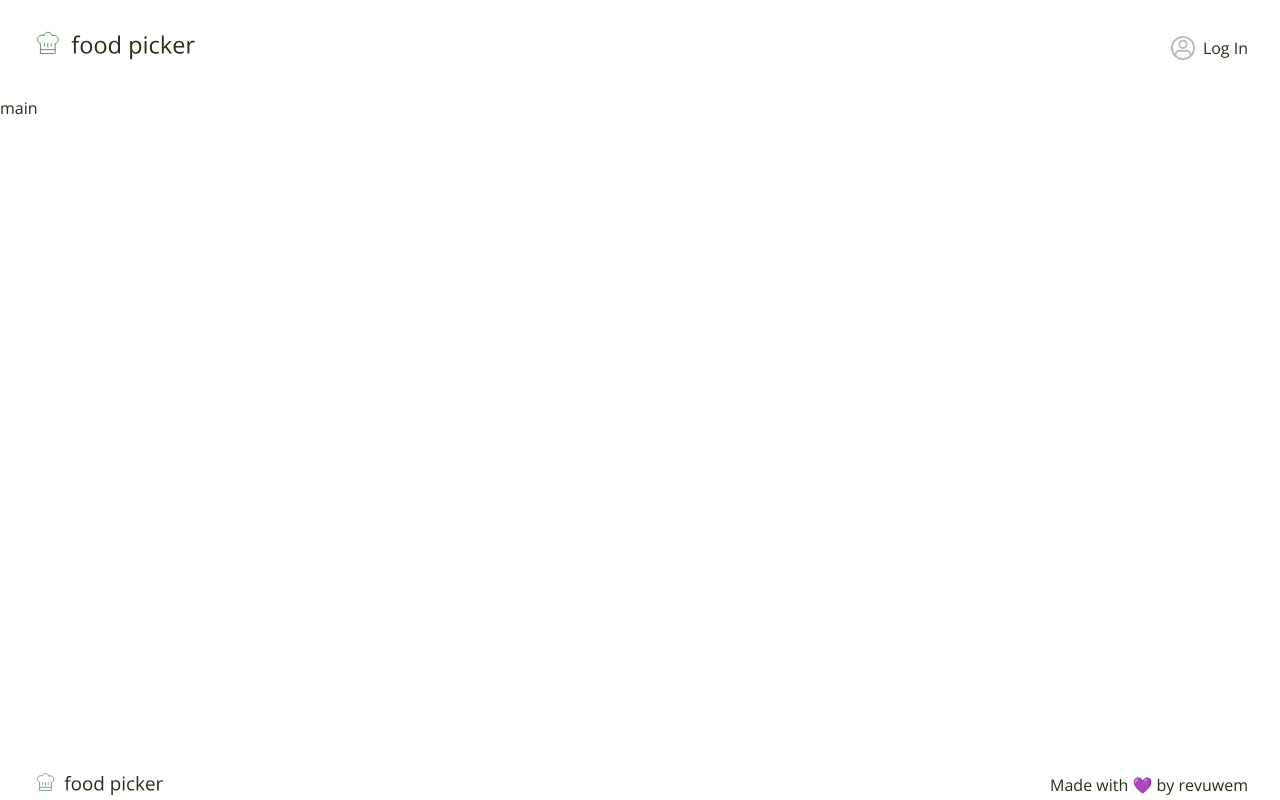
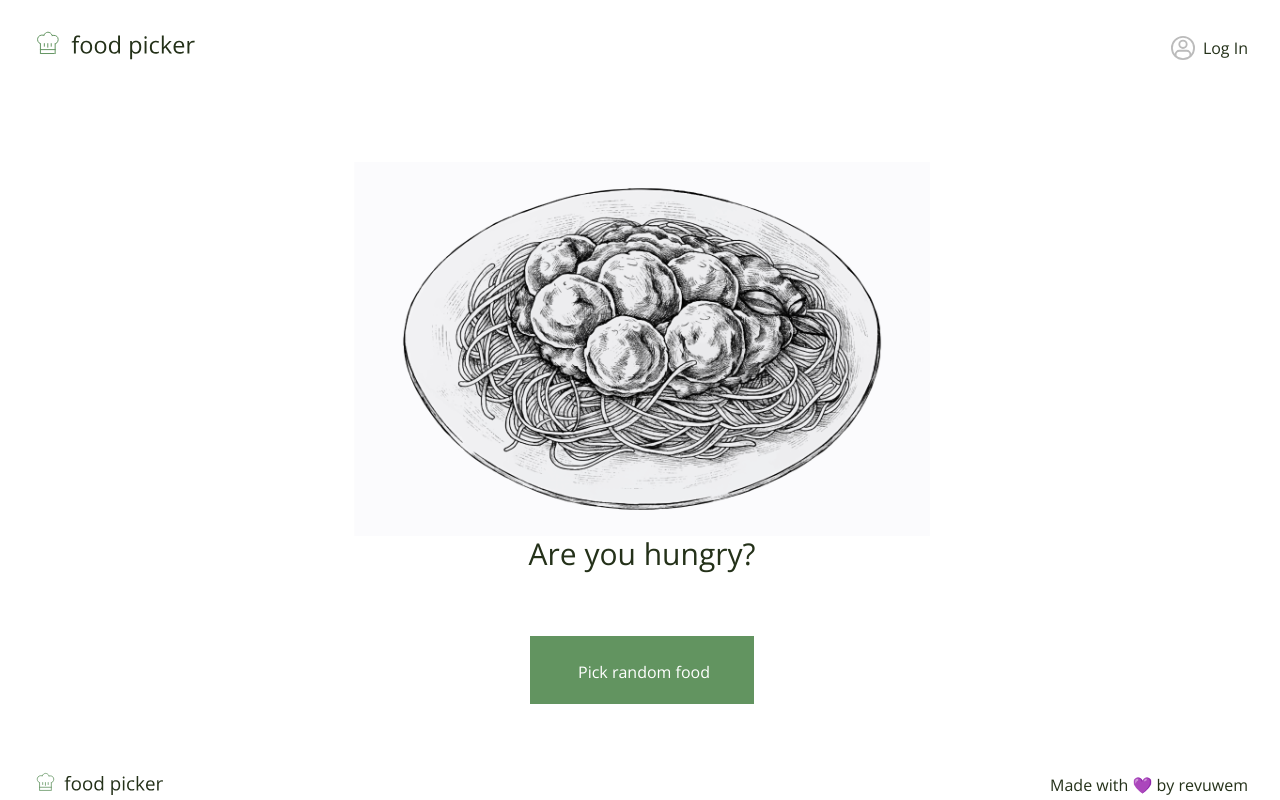
Before and after one commit to revuwem/foodpicker, a Next.js app: page / in a window 1280 px wide. Built offline with nearby package versions, Linux system fonts and the light colour scheme.

Commit message:
feat: create Picker component

```diff
--- /dev/null
+++ b/components/Picker.tsx
@@ -0,0 +1,26 @@
+import Image from "next/image";
+import pastaImg from "../assets/images/pasta.png";
+import Button from "./Button";
+
+const Picker = () => {
+  return (
+    <div className="max-w-xl flex flex-col items-center">
+      <Image
+        src={pastaImg}
+        width="600px"
+        height="390px"
+        layout="intrinsic"
+        placeholder="blur"
+        className="mb-8"
+      />
+      <h3 className="font-normal text-2xl md:text-3xl mb-12 md:mb-16">
+        Are you hungry?
+      </h3>
+      <Button onClick={(e) => console.log("pick random food")}>
+        Pick random food
+      </Button>
+    </div>
+  );
+};
+
+export default Picker;
--- a/pages/index.tsx
+++ b/pages/index.tsx
@@ -1,8 +1,16 @@
 import type { NextPage } from "next";
-import Layout from "../components/Layout";
+import Container from "../components/Container";
+import Picker from "../components/Picker";
+import FlexCenter from "../components/FlexCenter";
 
 const Home: NextPage = () => {
-  return <p>main</p>;
+  return (
+    <Container>
+      <FlexCenter>
+        <Picker />
+      </FlexCenter>
+    </Container>
+  );
 };
 
 export default Home;
```
Also changed, not shown: assets/images/pasta.png (added).
